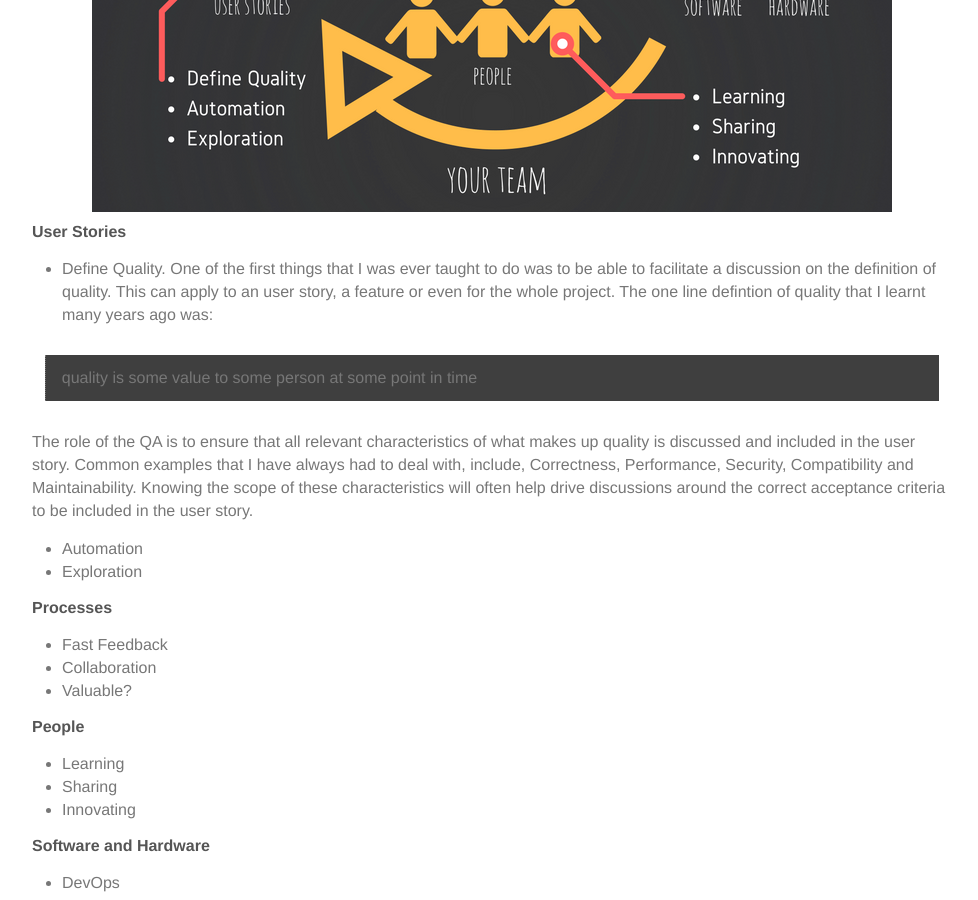
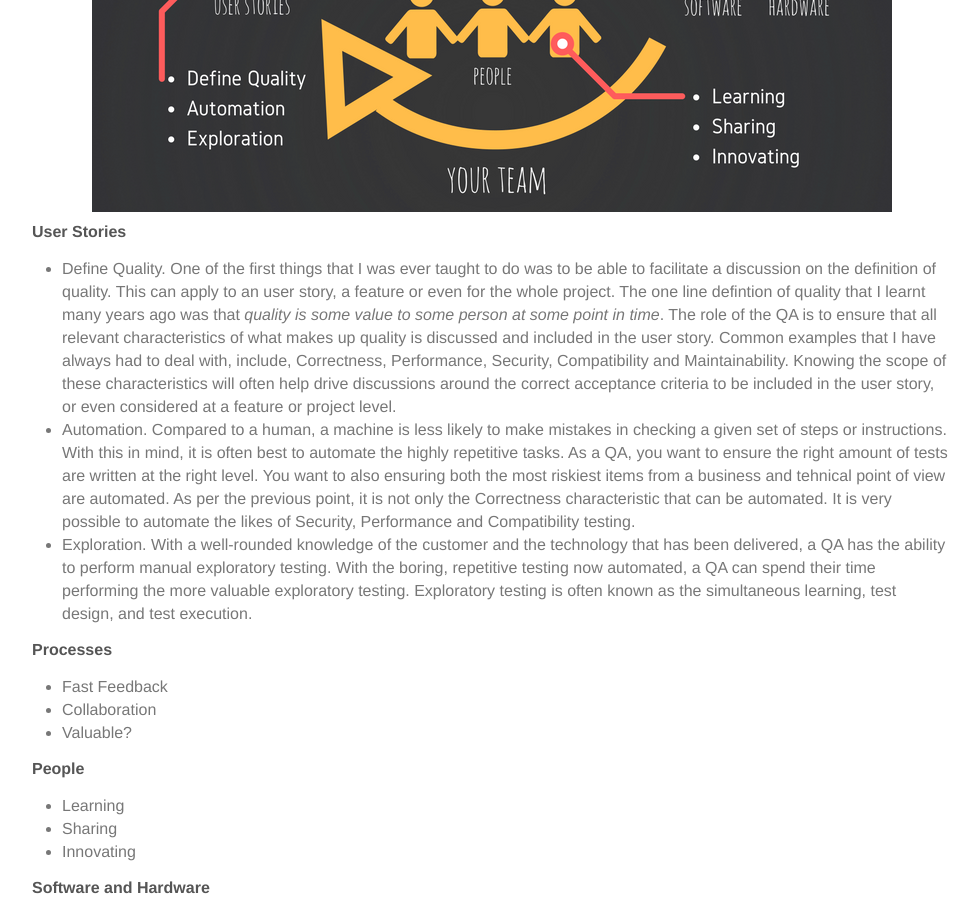
Before and after one commit to the-creative-tester/blog, a Jekyll site: the page built from _posts/2016-09-06-My-Quality-Assurance-Thoughts.md, in a window 1280 px wide and 900 px high, scrolled down 848 px. Shown: the whole window, without its empty margins (148-1126 px from the left). Built offline with Jekyll 4.4.1, drawn with Linux system fonts in a browser that asks for light colours; nearby versions of some CDN libraries.

Commit message:
update post on Quality Assurance Thoughts

```diff
--- a/_posts/2016-09-06-My-Quality-Assurance-Thoughts.md
+++ b/_posts/2016-09-06-My-Quality-Assurance-Thoughts.md
@@ -24,13 +24,9 @@ Your team is the first place where you can be an advocate for all things related
 
 ##### User Stories
 
-* Define Quality.  One of the first things that I was ever taught to do was to be able to facilitate a discussion on the definition of quality.  This can apply to an user story, a feature or even for the whole project.  The one line defintion of quality that I learnt many years ago was:
-
-> quality is some value to some person at some point in time
-
-The role of the QA is to ensure that all relevant characteristics of what makes up quality is discussed and included in the user story.  Common examples that I have always had to deal with, include, Correctness, Performance, Security, Compatibility and Maintainability.  Knowing the scope of these characteristics will often help drive discussions around the correct acceptance criteria to be included in the user story.
-* Automation
-* Exploration
+* Define Quality.  One of the first things that I was ever taught to do was to be able to facilitate a discussion on the definition of quality.  This can apply to an user story, a feature or even for the whole project.  The one line defintion of quality that I learnt many years ago was that _quality is some value to some person at some point in time_.  The role of the QA is to ensure that all relevant characteristics of what makes up quality is discussed and included in the user story.  Common examples that I have always had to deal with, include, Correctness, Performance, Security, Compatibility and Maintainability.  Knowing the scope of these characteristics will often help drive discussions around the correct acceptance criteria to be included in the user story, or even considered at a feature or project level.
+* Automation.  Compared to a human, a machine is less likely to make mistakes in checking a given set of steps or instructions.  With this in mind, it is often best to automate the highly repetitive tasks.  As a QA, you want to ensure the right amount of tests are written at the right level.  You want to also ensuring both the most riskiest items from a business and tehnical point of view are automated.  As per the previous point, it is not only the Correctness characteristic that can be automated.  It is very possible to automate the likes of Security, Performance and Compatibility testing.
+* Exploration.  With a well-rounded knowledge of the customer and the technology that has been delivered, a QA has the ability to perform manual exploratory testing.  With the boring, repetitive testing now automated, a QA can spend their time performing the more valuable exploratory testing.  Exploratory testing is often known as the simultaneous learning, test design, and test execution.
 
 ##### Processes
 
```
